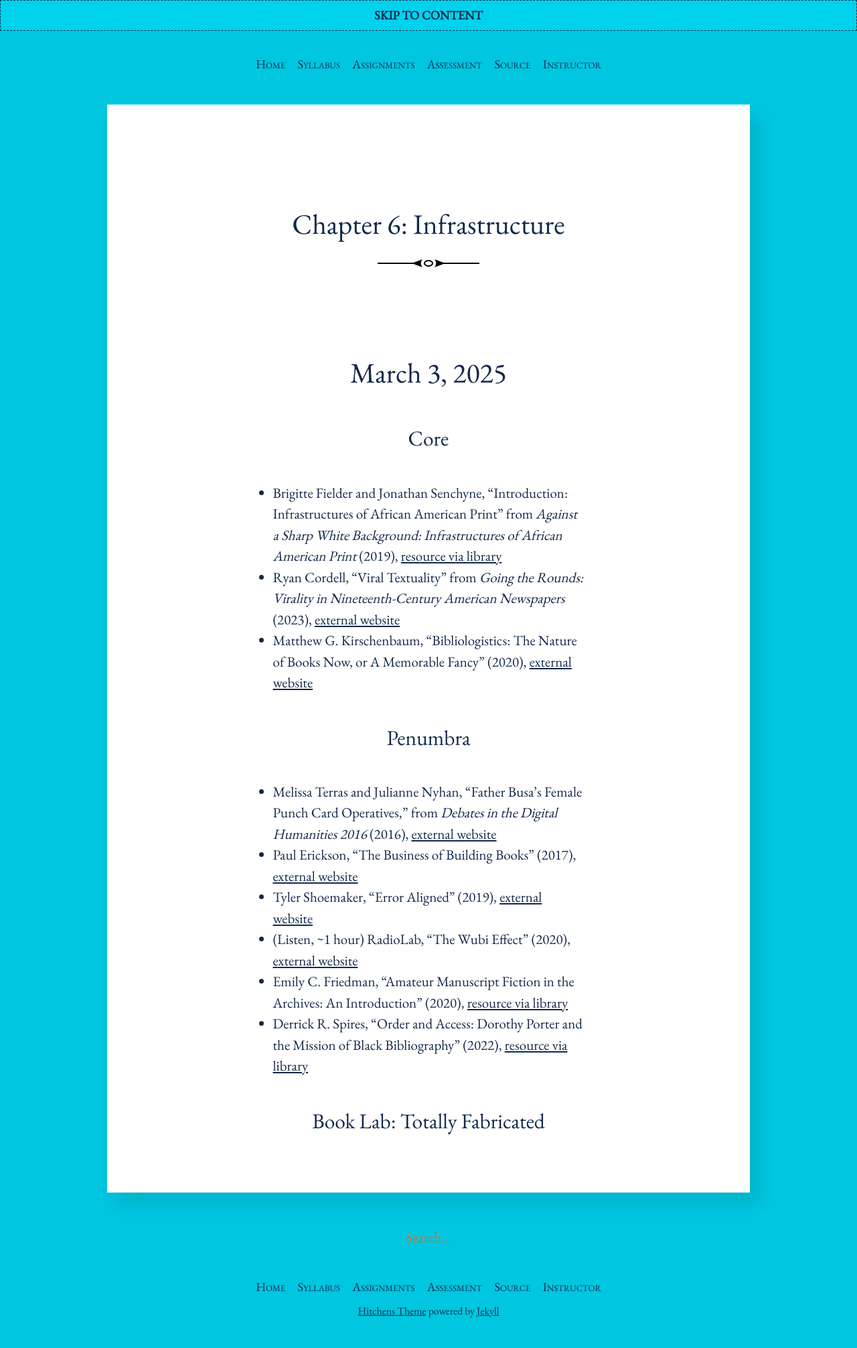
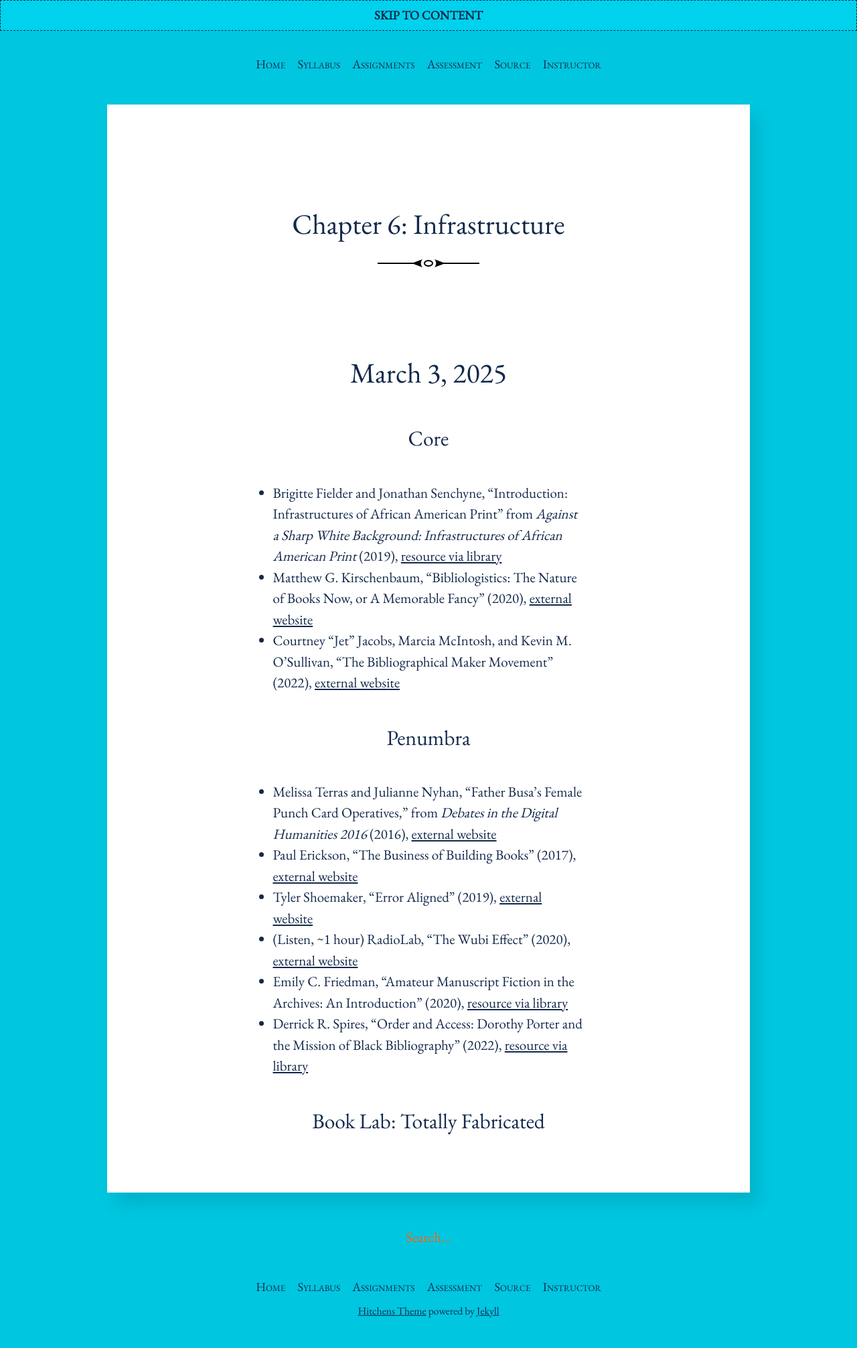
Before and after one commit to rccordell/s25bl, a Jekyll site: the page built from schedule/06-infrastructure.md, in a window 1280 px wide. Shown: the whole page at 67% size. Built offline with Jekyll 4.4.1, drawn with Linux system fonts in a browser that asks for light colours.

Commit message:
updates to schedule

```diff
--- a/schedule/06-infrastructure.md
+++ b/schedule/06-infrastructure.md
@@ -9,8 +9,8 @@ layout: post
 ### Core
 
 + Brigitte Fielder and Jonathan Senchyne, "Introduction: Infrastructures of African American Print" from _Against a Sharp White Background: Infrastructures of African American Print_ (2019), [resource via library](https://muse-jhu-edu.proxy2.library.illinois.edu/chapter/2296781/pdf)
-+ Ryan Cordell, "Viral Textuality" from _Going the Rounds: Virality in Nineteenth-Century American Newspapers_ (2023), [external website](https://manifold.umn.edu/projects/going-the-rounds)
 + Matthew G. Kirschenbaum, “Bibliologistics: The Nature of Books Now, or A Memorable Fancy” (2020), [external website](https://post45.org/2020/04/bibliologistics-the-nature-of-books-now-or-a-memorable-fancy/)
++ Courtney “Jet” Jacobs, Marcia McIntosh, and Kevin M. O’Sullivan, "The Bibliographical Maker Movement" (2022), [external website](https://digital.library.unt.edu/ark:/67531/metadc1998727/m1/1/)
 
 ### Penumbra
 
```
Also changed, not shown: schedule/05-information.md (+1 -0 lines).
